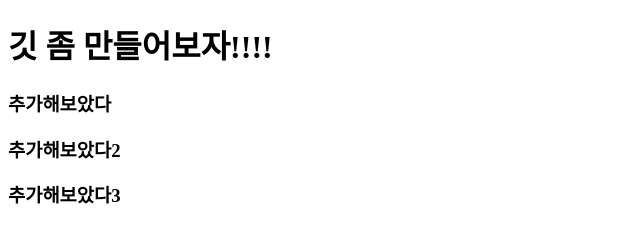
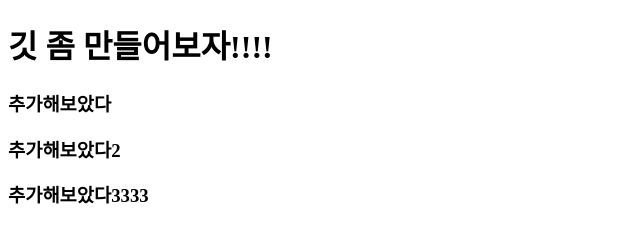
Before and after one commit to inseonUX/w_ux, a plain HTML site: page branch_test.html in a window 1280 px wide. Shown: the full height of the page, 0-640 px from the left. Drawn offline with Linux system fonts and the light colour scheme.

Commit message:
추가333

```diff
--- a/branch_test.html
+++ b/branch_test.html
@@ -14,7 +14,7 @@
 
     <h3>추가해보았다2</h3>
 
-    <h3>추가해보았다3</h3>
+    <h3>추가해보았다3333</h3>
 
 </body>
 </html>
```
